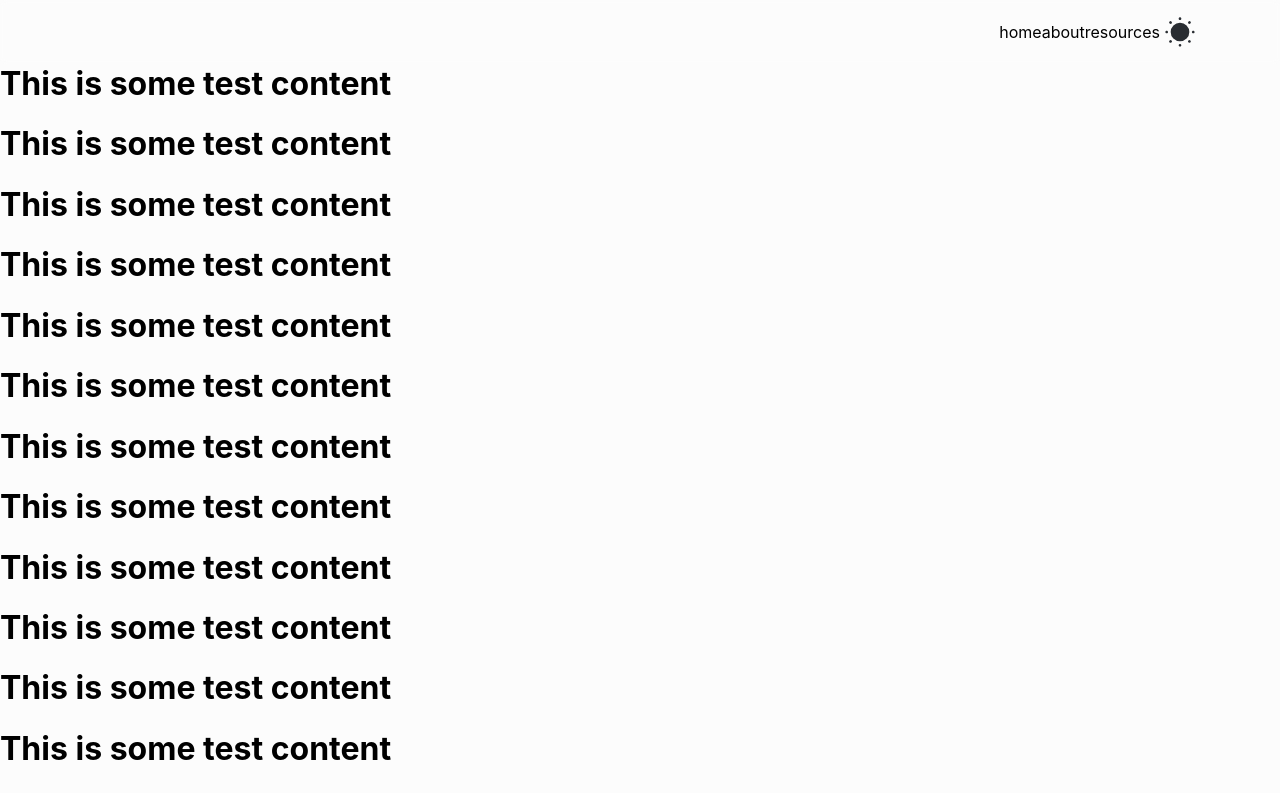
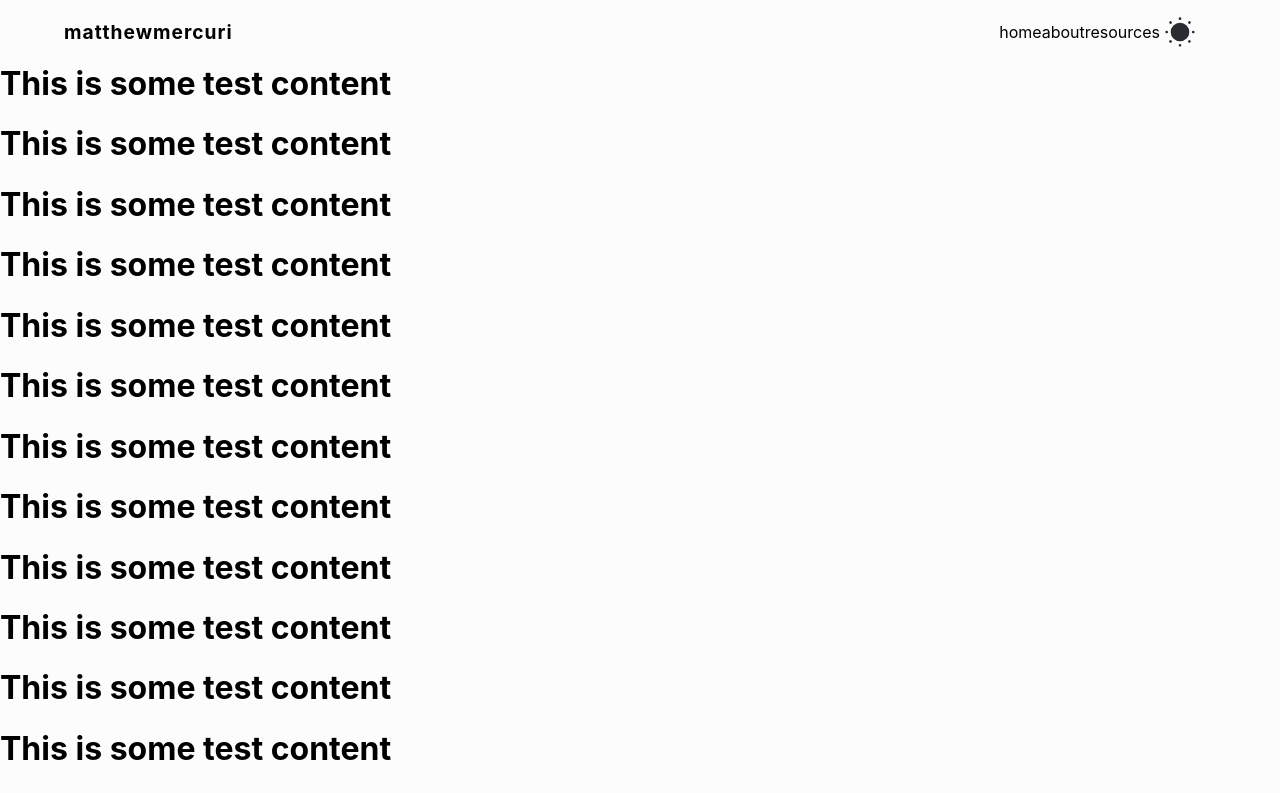
Before and after one commit to matthewmercuri/personal-site, a Next.js app: page / in a window 1280 px wide. Shown: the top 793 px of the page. Built offline with nearby package versions, Linux system fonts and the light colour scheme.

Commit message:
added text colours and adjusted navbar

```diff
--- a/components/NavBar/NavBar.module.scss
+++ b/components/NavBar/NavBar.module.scss
@@ -31,6 +31,13 @@
     display: flex;
     align-items: center;
     justify-content: flex-end;
+
+    span {
+      flex-grow: 1;
+      font-size: 1.2rem;
+      font-weight: bold;
+      letter-spacing: 1px;
+    }
 
     &Hamburger {
       div {
--- a/components/NavBar/NavBar.tsx
+++ b/components/NavBar/NavBar.tsx
@@ -13,6 +13,7 @@ const NavBar = ({toggleTheme, isDarkTheme}: INProps) => {
   return (
     <nav className={isNavOpen ? `${styles.navBar} ${styles.navBarOpen}` : styles.navBar}>
       <div className={styles.navBarContent}>
+        <span>matthewmercuri</span>
         <ul>
           <li>home</li>
           <li>about</li>
--- a/styles/globals.scss
+++ b/styles/globals.scss
@@ -4,12 +4,16 @@
   --primary-color-st: rgba(252, 252, 252, 0.4);
   --secondary-color: rgb(23, 23, 23);
   --accent-color: rgb(42, 106, 189);
+  --text-primary: #000000;
+  --text-secondary: #373737;
 }
 
 [data-theme="dark"] {
   --primary-color: rgb(23, 23, 23);
   --primary-color-st: rgba(23, 23, 23, 0.4);
   --secondary-color: rgb(252, 252, 252);
+  --text-primary: #FFFFFF;
+  --text-secondary: #e4e4e4;
 }
 
 html,
@@ -19,6 +23,7 @@ body {
   font-family: -apple-system, BlinkMacSystemFont, Segoe UI, Roboto, Oxygen,
     Ubuntu, Cantarell, Fira Sans, Droid Sans, Helvetica Neue, sans-serif;
   background-color: var(--primary-color);
+  color: var(--text-primary)
 }
 
 a {
```
